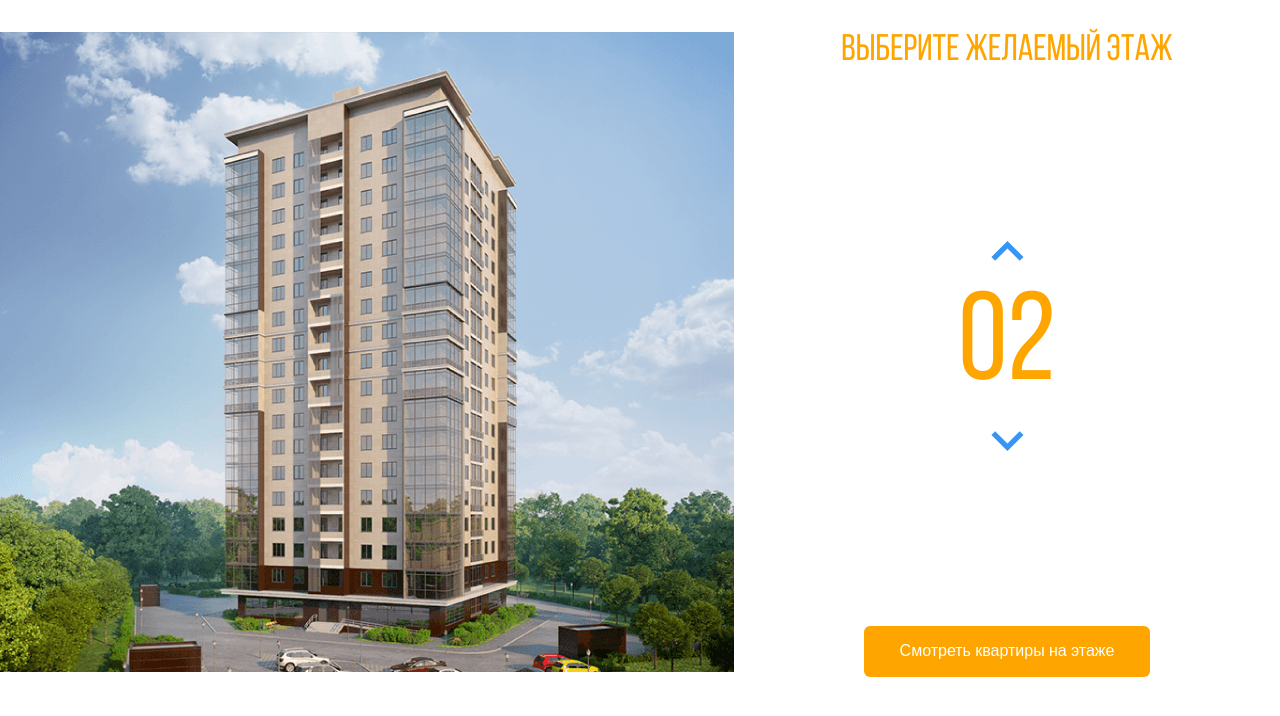
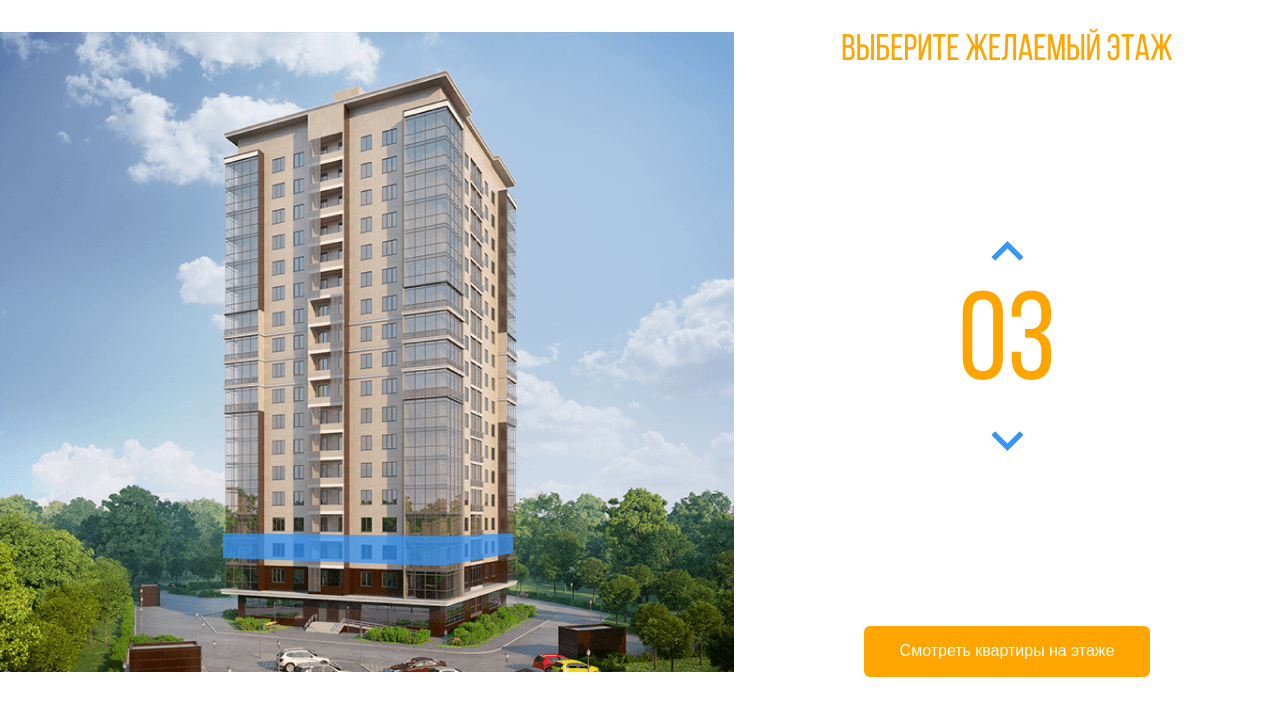
Before and after one commit to daryna22/apartments, a website: page index.html in a window 1280 px wide. Both pictures are taken after a click on the button 1007 px from the left and 326 px from the top of the page. Shown: the part 74-790 px from the top of the page. Drawn offline with nearby package versions, Linux system fonts and the light colour scheme.

Commit message:
Floors actions

```diff
--- a/index.html
+++ b/index.html
@@ -6,6 +6,12 @@
           content="width=device-width, user-scalable=no, initial-scale=1.0, maximum-scale=1.0, minimum-scale=1.0">
     <meta http-equiv="X-UA-Compatible" content="ie=edge">
     <title>ЖК Центральный</title>
+    <script
+        src="https://code.jquery.com/jquery-3.6.0.min.js"
+        integrity="sha256-/xUj+3OJU5yExlq6GSYGSHk7tPXikynS7ogEvDej/m4="
+        crossorigin="anonymous">
+</script>
+    <script src="src/js/main.js"></script>
     <link rel="stylesheet" href="node_modules/normalize.css/normalize.css">
     <link rel="stylesheet" href="src/css/style.css">
     <link rel="preconnect" href="https://fonts.googleapis.com">
@@ -51,26 +57,25 @@
                 </pattern>
                 <image id="image0_1_86" width="740" height="640" xlink:href="src/img/house.png"/>
             </defs>
-            <path d="M222 527L442.8 535L512 521.3V543L443.5 562.7L222 551.7V527Z" fill="#3595F6" fill-opacity="0.75"/>
-            <path d="M223 526V501L443.3 504.3L513 501V521L443.7 534L223 526Z" fill="#3595F6" fill-opacity="0.75"/>
-            <path d="M223 500V475H444H513V498L445 505L223 500Z" fill="#3595F6" fill-opacity="0.75"/>
-            <path d="M223 476V451L444.3 447.3L512 454V476H444" fill="#3595F6" fill-opacity="0.75"/>
-            <path d="M223 450V424L444.5 420.7L513 431.7V453L444 446.3L223 450Z" fill="#3595F6" fill-opacity="0.75"/>
-            <path d="M222 423V399.3L443 387L514 410V431.3L443 419L222 423Z" fill="#3595F6" fill-opacity="0.75"/>
-            <path d="M222 401V376L444.2 359.7L514 388.3V409L443.7 387.3L222 401Z" fill="#3595F6" fill-opacity="0.75"/>
-            <path d="M222 376V351L444.5 330.7L514 367.3V388L442 359.3L222 376Z" fill="#3595F6" fill-opacity="0.75"/>
-            <path d="M222 350V326L445 301.3L514 345.3V367L444.7 329L222 350Z" fill="#3595F6" fill-opacity="0.75"/>
-            <path d="M222 325V301L444.5 272.3L514 323.3V344L443.7 301.7L222 325Z" fill="#3595F6" fill-opacity="0.75"/>
-            <path d="M221 301V277L443.3 244L514 303.3V323L444 272.3L221 301Z" fill="#3595F6" fill-opacity="0.75"/>
-            <path d="M222 276V252L443.2 217L513 281V302L444.3 243.7L222 276Z" fill="#3595F6" fill-opacity="0.75"/>
-            <path d="M222 252V227L444.3 189L513 259.3V280L444 216L222 252Z" fill="#3595F6" fill-opacity="0.75"/>
-            <path d="M222 226V201L442.8 157.3L513 236.3V259L444 185.7L222 226Z" fill="#3595F6" fill-opacity="0.75"/>
-            <path d="M223 202V177L443 129L513 214V237L442.3 157.7L223 202Z" fill="#3595F6" fill-opacity="0.75"/>
-            <path d="M222 177V152L441.8 100L513 192.3V215L443.3 128.7L222 177Z" fill="#3595F6" fill-opacity="0.75"/>
-            <path d="M222 152V126L444 69.3L513 171V192L443.7 100.3L222 152Z" fill="#3595F6" fill-opacity="0.75"/>
+            <path data-floor="02" d="M222 527L442.8 535L512 521.3V543L443.5 562.7L222 551.7V527Z" fill="#3595F6" fill-opacity="0.75"/>
+            <path data-floor="03" d="M223 526V501L443.3 504.3L513 501V521L443.7 534L223 526Z" fill="#3595F6" fill-opacity="0.75"/>
+            <path data-floor="04" d="M223 500V475H444H513V498L445 505L223 500Z" fill="#3595F6" fill-opacity="0.75"/>
+            <path data-floor="05" d="M223 476V451L444.3 447.3L512 454V476H444" fill="#3595F6" fill-opacity="0.75"/>
+            <path data-floor="06" d="M223 450V424L444.5 420.7L513 431.7V453L444 446.3L223 450Z" fill="#3595F6" fill-opacity="0.75"/>
+            <path data-floor="07" d="M222 423V399.3L443 387L514 410V431.3L443 419L222 423Z" fill="#3595F6" fill-opacity="0.75"/>
+            <path data-floor="08" d="M222 401V376L444.2 359.7L514 388.3V409L443.7 387.3L222 401Z" fill="#3595F6" fill-opacity="0.75"/>
+            <path data-floor="09" d="M222 376V351L444.5 330.7L514 367.3V388L442 359.3L222 376Z" fill="#3595F6" fill-opacity="0.75"/>
+            <path data-floor="10" d="M222 350V326L445 301.3L514 345.3V367L444.7 329L222 350Z" fill="#3595F6" fill-opacity="0.75"/>
+            <path data-floor="11" d="M222 325V301L444.5 272.3L514 323.3V344L443.7 301.7L222 325Z" fill="#3595F6" fill-opacity="0.75"/>
+            <path data-floor="12" d="M221 301V277L443.3 244L514 303.3V323L444 272.3L221 301Z" fill="#3595F6" fill-opacity="0.75"/>
+            <path data-floor="13" d="M222 276V252L443.2 217L513 281V302L444.3 243.7L222 276Z" fill="#3595F6" fill-opacity="0.75"/>
+            <path data-floor="14" d="M222 252V227L444.3 189L513 259.3V280L444 216L222 252Z" fill="#3595F6" fill-opacity="0.75"/>
+            <path data-floor="15" d="M222 226V201L442.8 157.3L513 236.3V259L444 185.7L222 226Z" fill="#3595F6" fill-opacity="0.75"/>
+            <path data-floor="16" d="M223 202V177L443 129L513 214V237L442.3 157.7L223 202Z" fill="#3595F6" fill-opacity="0.75"/>
+            <path data-floor="17" d="M222 177V152L441.8 100L513 192.3V215L443.3 128.7L222 177Z" fill="#3595F6" fill-opacity="0.75"/>
+            <path data-floor="18" d="M222 152V126L444 69.3L513 171V192L443.7 100.3L222 152Z" fill="#3595F6" fill-opacity="0.75"/>
 
         </svg>
-
     </div>
     <!-- main-->
     <div class="main__info">
@@ -87,5 +92,7 @@
         <button class="button button__primary">Смотреть квартиры на этаже</button>
     </div>
 </main>
+
+
 </body>
 </html>
--- a/src/css/style.css
+++ b/src/css/style.css
@@ -117,3 +117,6 @@ body {
     cursor: pointer;
 
 }
+path.current__floor {
+    opacity: 1;
+}
--- /dev/null
+++ b/src/js/main.js
@@ -0,0 +1,32 @@
+$(document).ready(function () {
+    let currentFloor = 2;
+    let floorPath = $(".main__img path");
+    let counterUp = $(".counter__up");
+    let counterDown = $(".counter__down");
+
+    floorPath.on("mouseover", function () {
+        floorPath.removeClass("current__floor");
+        currentFloor = $(this).attr("data-floor");
+        $(".counter").text(currentFloor);
+    });
+
+    counterUp.on("click", function() {
+        if (currentFloor < 18) {
+            currentFloor++;
+        usCurrentFloor = currentFloor.toLocaleString("en-US", { minimumIntegerDigits: 2, useGrouping: false});
+        $(".counter").text(usCurrentFloor);
+        floorPath.removeClass("current__floor");
+        $(`[data-floor=${usCurrentFloor}]`).toggleClass("current__floor");
+        }
+    });
+
+    counterDown.on("click", function() {
+        if (currentFloor > 2) {
+            currentFloor--;
+            usCurrentFloor = currentFloor.toLocaleString("en-US", { minimumIntegerDigits: 2, useGrouping: false});
+            $(".counter").text(usCurrentFloor);
+            floorPath.removeClass("current__floor");
+        $(`[data-floor=${usCurrentFloor}]`).toggleClass("current__floor");
+        }
+    });
+});
```
